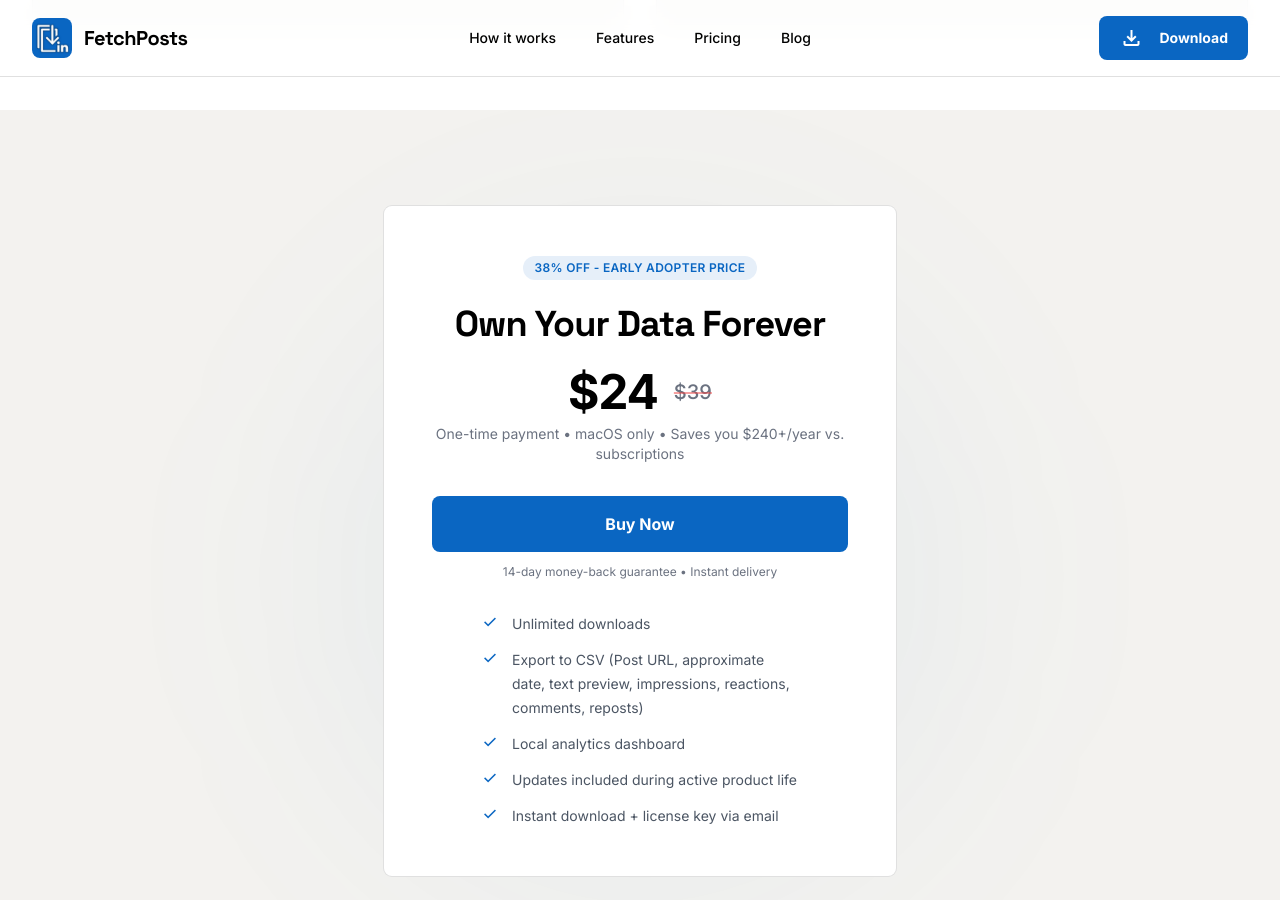
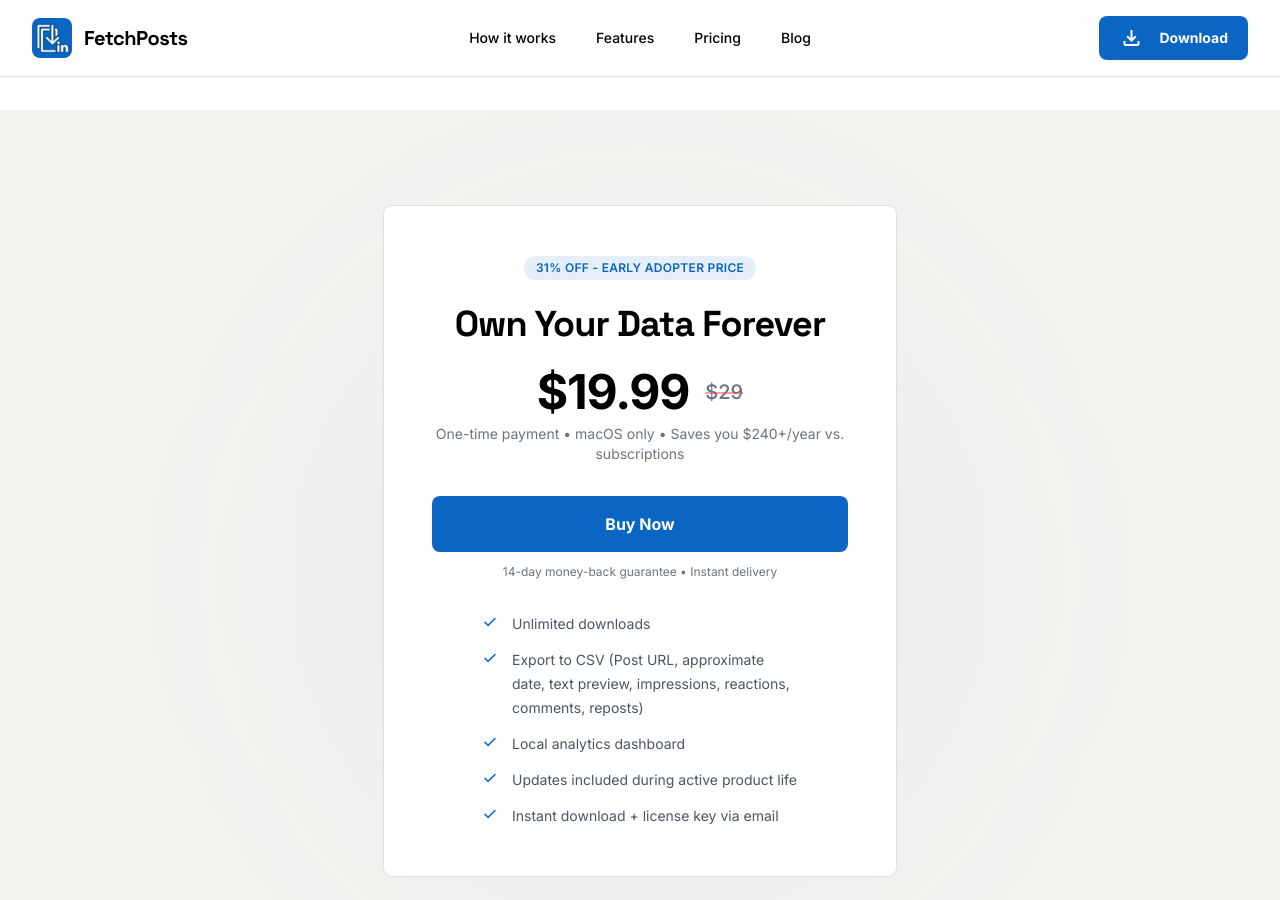
Before and after one commit to Kuziomkin/fetchposts_landing, a Jekyll site: the page index.html, which Jekyll copies as it is, in a window 1280 px wide and 900 px high, scrolled down 2744 px. Built offline with Jekyll 4.4.1, drawn with Linux system fonts in a browser that asks for light colours; nearby versions of some CDN libraries.

Commit message:
Adjusted price

```diff
--- a/index.html
+++ b/index.html
@@ -335,13 +335,13 @@
                 class="mx-auto max-w-lg rounded-lg bg-white dark:bg-surface-dark ring-1 ring-border-light dark:ring-border-dark p-8 sm:p-10 lg:p-12 text-center transform transition-all hover:scale-[1.01]">
                 <div
                     class="inline-flex items-center rounded-full bg-primary/10 px-3 py-1 text-xs font-semibold uppercase tracking-wide text-primary mb-6">
-                    38% OFF - Early Adopter Price
+                    31% OFF - Early Adopter Price
                 </div>
                 <h2 class="text-4xl font-bold tracking-tight text-black dark:text-white">Own Your Data Forever</h2>
                 <div class="mt-6 flex items-center justify-center gap-x-4">
-                    <span class="text-5xl font-bold tracking-tight text-black dark:text-white">$24</span>
+                    <span class="text-5xl font-bold tracking-tight text-black dark:text-white">$19.99</span>
                     <span
-                        class="text-xl font-medium text-gray-500 line-through decoration-red-500/50 decoration-2">$39</span>
+                        class="text-xl font-medium text-gray-500 line-through decoration-red-500/50 decoration-2">$29</span>
                 </div>
                 <p class="mt-2 text-sm text-gray-500">One-time payment • macOS only • Saves you $240+/year vs.
                     subscriptions</p>
```
